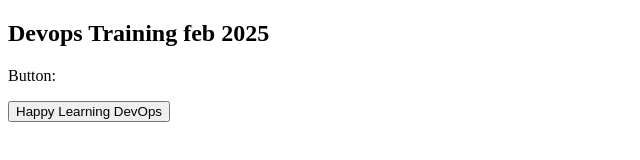
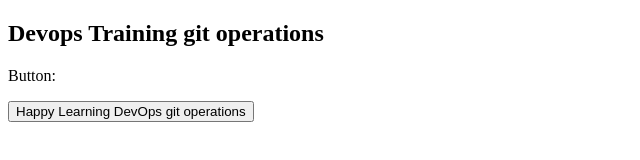
Before and after one commit to arunvel1988/devops-feb-2025, a plain HTML site: page index.html in a window 1280 px wide. Shown: the whole page, without its empty margins (0-640 px from the left). Drawn offline with Linux system fonts and the light colour scheme.

Commit message:
adding feature in index.html

```diff
--- a/index.html
+++ b/index.html
@@ -3,11 +3,11 @@
 <head>
   <meta charset="UTF-8">
   <meta name="viewport" content="width=device-width, initial-scale=1.0">
-  <title>Devops Training feb 2026</title>
+  <title>Devops Training</title>
 </head>
 <body>
-  <h2>Devops Training feb 2025</h2>
+  <h2>Devops Training git operations</h2>
   <p>Button:</p>
-  <button>Happy Learning DevOps  </button>
+  <button>Happy Learning DevOps git operations  </button>
 </body>
 </html>
```
